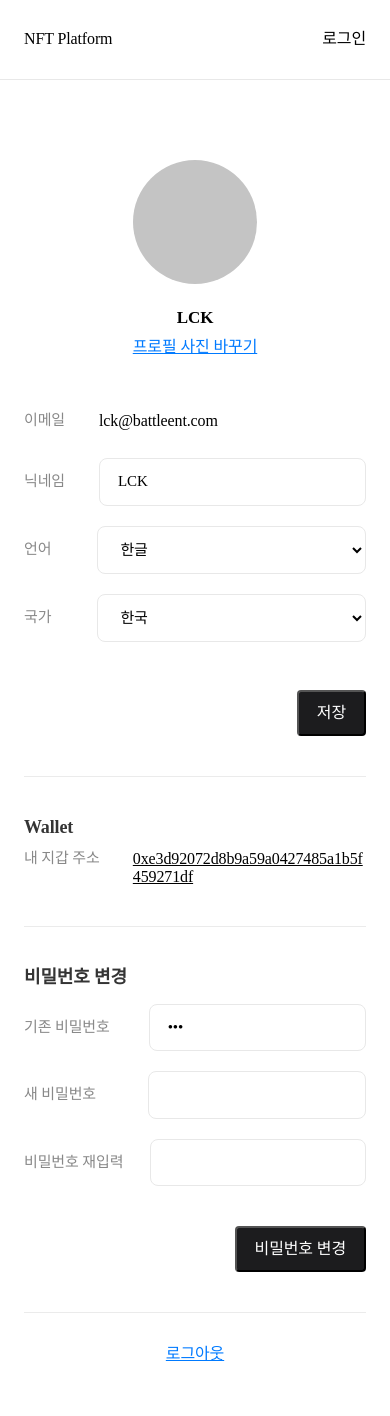
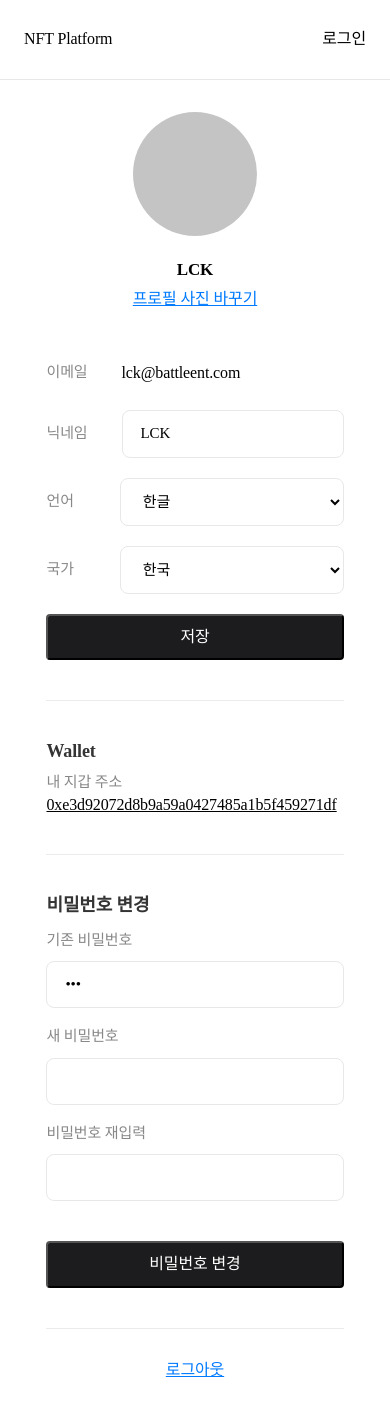
Before and after one commit to battleent/klet-prototype, a Next.js app: page /my in a window 390 px wide. Shown: the top 1416 px of the page. Built offline with nearby package versions, Linux system fonts and the light colour scheme; a web font is replaced by a local one.

Commit message:
모바일 화면 수정

```diff
--- a/src/pages/my/index.tsx
+++ b/src/pages/my/index.tsx
@@ -1,7 +1,9 @@
 import styled from 'styled-components';
 import { useForm } from 'react-hook-form';
+import { Flex, Text } from 'rebass';
 
-import { Flex, Text } from 'rebass';
+import useMedia from '@/hooks/useMedia';
+
 import Wrapper from '@/components/Wrapper';
 import Input from '@/components/Input';
 import Select from '@/components/Select';
@@ -47,15 +49,16 @@ const BlueUnderLine = styled.div`
 `;
 
 const My: React.VFC = () => {
+  const isDesktop = useMedia('desktop');
   const defaultValues = UserData[0];
   const { register, handleSubmit } = useForm<MyProps>({ defaultValues });
   const onProfileSubmit = (data: {
-    id: string;
+    nickName: string;
     language: string;
     nation: string;
   }) => {
     console.log(
-      `id: ${data.id}, lang: ${data.language}, nation: ${data.nation}`
+      `id: ${data.nickName}, lang: ${data.language}, nation: ${data.nation}`
     );
   };
   const onPasswordSubmit = (data: {
@@ -70,8 +73,8 @@ const My: React.VFC = () => {
     <Wrapper
       style={{
         justifyContent: 'center',
-        paddingTop: '80px',
-        paddingBottom: '80px',
+        paddingTop: isDesktop ? '80px' : '32px',
+        paddingBottom: '120px',
       }}
     >
       <Flex flexDirection="column" width={['', '372px']}>
@@ -129,16 +132,15 @@ const My: React.VFC = () => {
                 </Select>
               </Flex>
             </Stack>
-            <Button
-              style={{
-                marginLeft: 'auto',
-                marginTop: '48px',
-                marginBottom: '40px',
-                padding: '12px 18px',
-              }}
-            >
-              저장
-            </Button>
+
+            <Flex justifyContent="flex-end" mt={['48px', '40px']} mb="40px">
+              <Button
+                type="submit"
+                style={{ padding: '12px 18px', flex: isDesktop ? '' : 1 }}
+              >
+                저장
+              </Button>
+            </Flex>
           </Stack>
         </form>
 
@@ -153,12 +155,13 @@ const My: React.VFC = () => {
           <Text color="#343434" fontSize="18px" fontWeight="bold" mb="12px">
             Wallet
           </Text>
-          <Flex>
+          <Flex flexDirection={['column', 'row']}>
             <Label style={{ marginRight: '48px', whiteSpace: 'nowrap' }}>
               내 지갑 주소
             </Label>
             <Text
               style={{ wordBreak: 'break-all', textDecoration: 'underline' }}
+              mt={['5px', '0']}
             >
               {UserData[0].klaytnAddress}
             </Text>
@@ -178,38 +181,65 @@ const My: React.VFC = () => {
             <Spacer size={16} />
             <Stack gap={20}>
               <Stack>
-                <Flex alignItems="center">
+                <Flex
+                  alignItems={['flex-start', 'center']}
+                  flexDirection={['column', 'row']}
+                >
                   <Label>기존 비밀번호</Label>
                   <Input
                     type="password"
-                    style={{ flex: 1, marginLeft: '39px' }}
+                    style={{
+                      flex: 1,
+                      width: isDesktop ? '' : '100%',
+                      marginLeft: isDesktop ? '39px' : '0',
+                      marginTop: isDesktop ? '0' : '12px',
+                    }}
                     {...register('exPassword')}
                   />
                 </Flex>
               </Stack>
               <Stack>
-                <Flex alignItems="center">
+                <Flex
+                  alignItems={['flex-start', 'center']}
+                  flexDirection={['column', 'row']}
+                >
                   <Label>새 비밀번호</Label>
                   <Input
                     type="password"
-                    style={{ flex: 1, marginLeft: '52px' }}
+                    style={{
+                      flex: 1,
+                      width: isDesktop ? '' : '100%',
+                      marginLeft: isDesktop ? '52px' : '0',
+                      marginTop: isDesktop ? '0' : '12px',
+                    }}
                     {...register('newPassword')}
                   />
                 </Flex>
               </Stack>
               <Stack>
-                <Flex alignItems="center">
+                <Flex
+                  alignItems={['flex-start', 'center']}
+                  flexDirection={['column', 'row']}
+                >
                   <Label>비밀번호 재입력</Label>
                   <Input
                     type="password"
-                    style={{ flex: 1, marginLeft: '27px' }}
+                    style={{
+                      flex: 1,
+                      width: isDesktop ? '' : '100%',
+                      marginLeft: isDesktop ? '27px' : '0',
+                      marginTop: isDesktop ? '0' : '12px',
+                    }}
                   />
                 </Flex>
               </Stack>
             </Stack>
             <Spacer size={40} />
             <Flex justifyContent="flex-end">
-              <Button type="submit" style={{ padding: '12px 18px' }}>
+              <Button
+                type="submit"
+                style={{ padding: '12px 18px', flex: isDesktop ? '' : 1 }}
+              >
                 비밀번호 변경
               </Button>
             </Flex>
```
